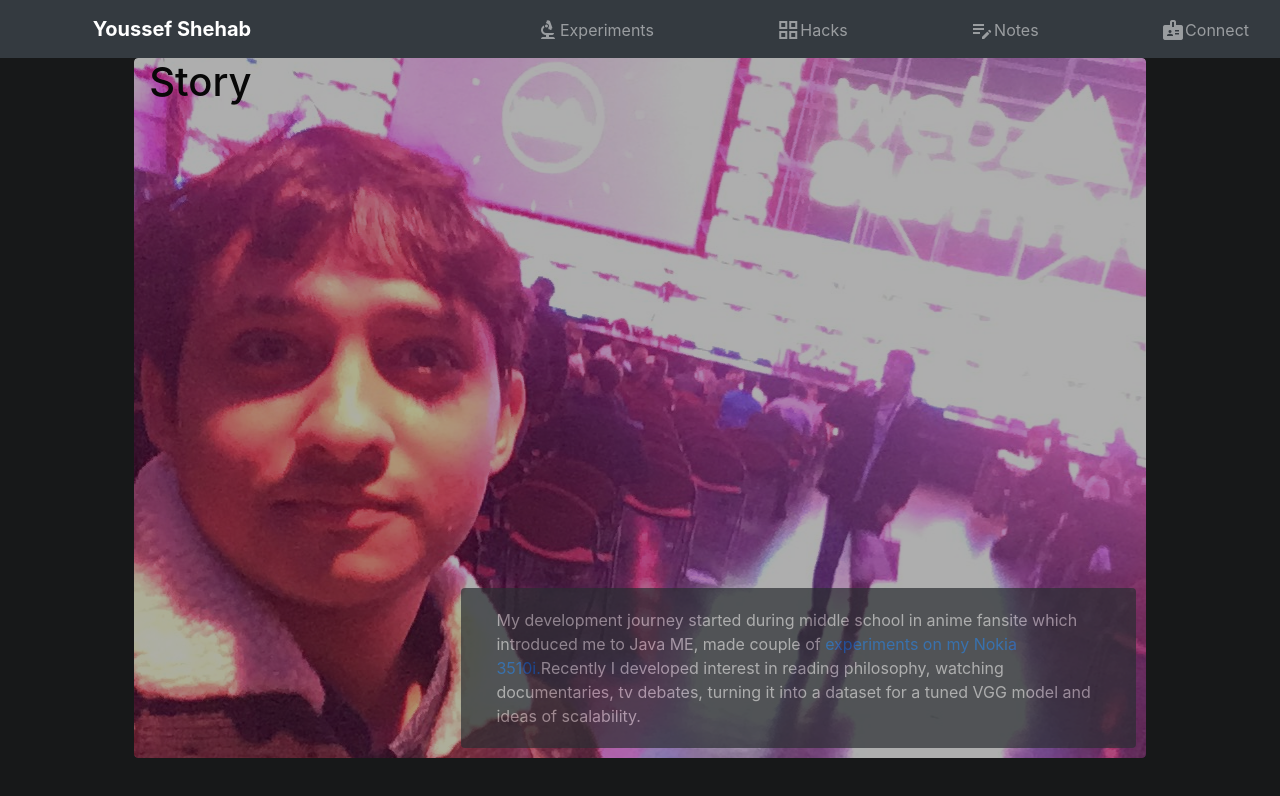
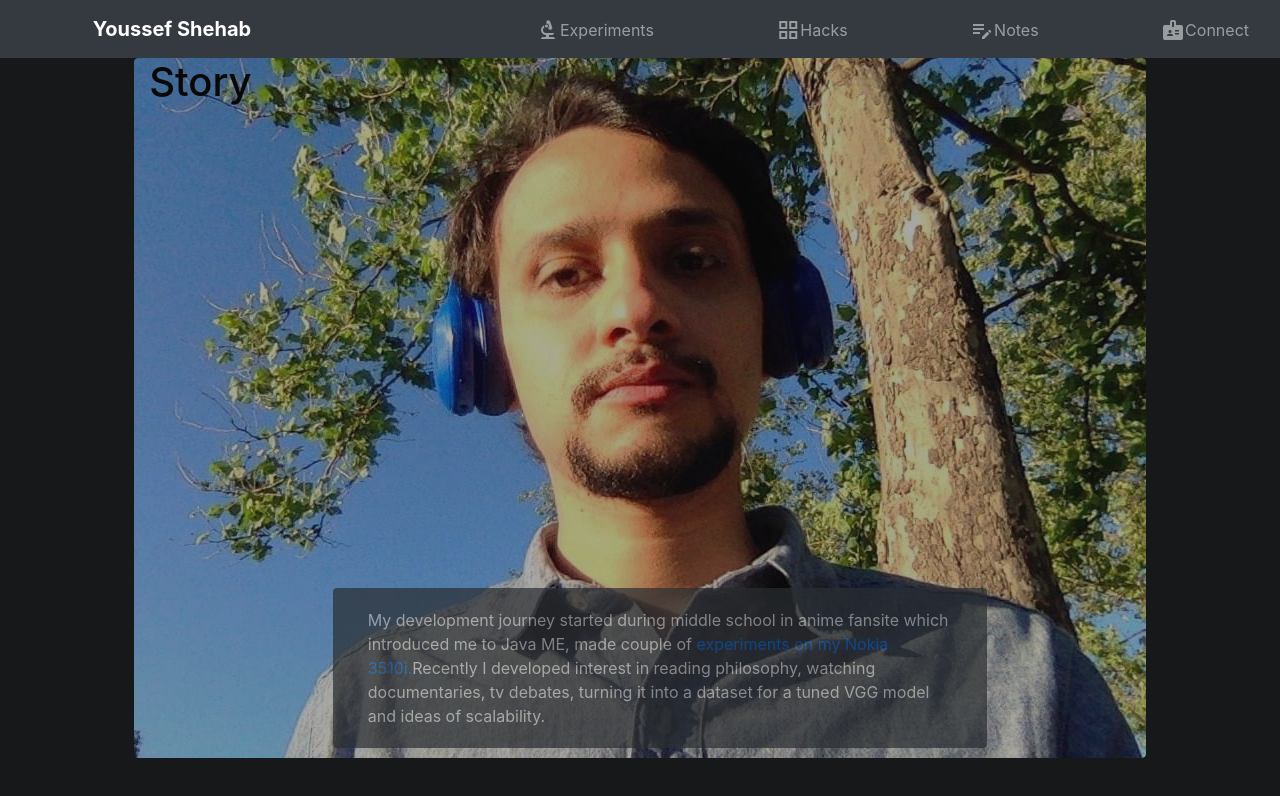
Before and after one commit to yoga1290/yoga1290.github.io, a React app: page / in a window 1280 px wide. Shown: the top 796 px of the page. Built offline with nearby package versions, Linux system fonts and the light colour scheme.

Commit message:
story bg & some old projects

```diff
--- a/src/components/pages/experiments/data.json
+++ b/src/components/pages/experiments/data.json
@@ -1,4 +1,14 @@
 [{
+    "title": "MIU Team project: Facial Expression Recognition model",
+    "subtitle": "Python | TensorFlow/Keras",
+    "text": "A Transfer Learning team project for the MIU Machine Learning course. I did the Grad-Cam implementation part (last part)",
+    "url": "https://colab.research.google.com/drive/1bnIRXjNyIUoV5giTOKLamaCfUyVp_WkX?usp=sharing"
+    }, {
+    "title": "MIU Team project: Movie Recommendation System",
+    "subtitle": "Python | PyTorch | TensorFlow/Keras",
+    "text": "A Collaborative Filtering team project for the MIU Machine Learning course. I did the AutoML and CollabFNet implementation part (last part)",
+    "url": "https://colab.research.google.com/drive/1gVv057SW4hJ4CBAVupK1D4c68JeYjjRc?usp=sharing"
+    },{
     "title": "Face verification",
     "subtitle": "TensorFlow/Keras (Python) | FFmpeg",
     "text": "Fine-tuning VGG16 model to verify certain person out of YouTube video using VideoQuotes database as a training dataset.",
--- a/src/components/pages/story/index.tsx
+++ b/src/components/pages/story/index.tsx
@@ -5,8 +5,8 @@ export default () => (
     <div className="story animate__animated animate__fadeInUp">
         <div className="big card bg-dark col-12">
             <h1 className="card-title">Story</h1>
-            <div className="card-body">
-                <div className="info card bg-dark col-lg-8 col-md-10 col-sm-12">
+            <div className="card-body col-lg-8 col-md-10 col-sm-12 mx-auto">
+                <div className="info card bg-dark col-12">
                     <div className="card-body">
 My development journey started during middle school in anime fansite which introduced me to Java ME,
 made couple of <a href="https://github.com/yoga1290/Nokia-3510i#readme" target="_blank"> experiments on my Nokia 3510i.</a>
--- a/src/components/pages/story/style.scss
+++ b/src/components/pages/story/style.scss
@@ -3,10 +3,13 @@
         // min-width: 500px;
         color: black;
         min-height: 700px;
-        background-image: url(./bg.jpg);
+        background-image: url(./bg.png);
         background-clip: padding-box;
         background-position-x: -112px;
         background-position-y: -60px;
+        background-repeat: no-repeat;
+        // background-attachment: fixed;
+        background-position: center;
         opacity: 0.65;
 
         position: relative;
@@ -20,7 +23,7 @@
         color: white;
         position: absolute;
         bottom: 10px;
-        right: 10px;
+        // right: 10px;
         opacity: 0.7;
     }
 }
```
Also changed, not shown: src/components/pages/story/bg.jpg (deleted), src/components/pages/story/bg.png (added).
